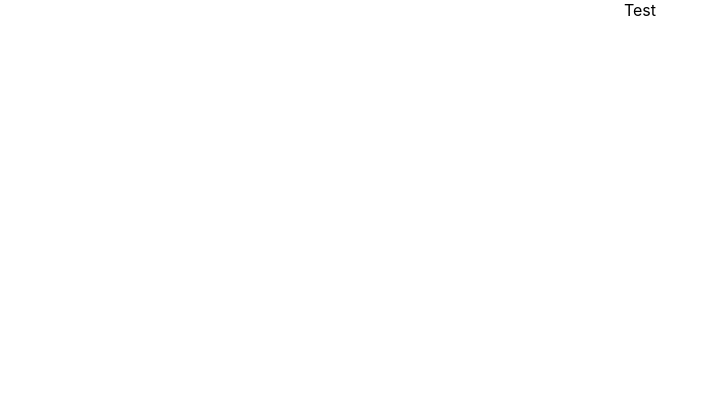
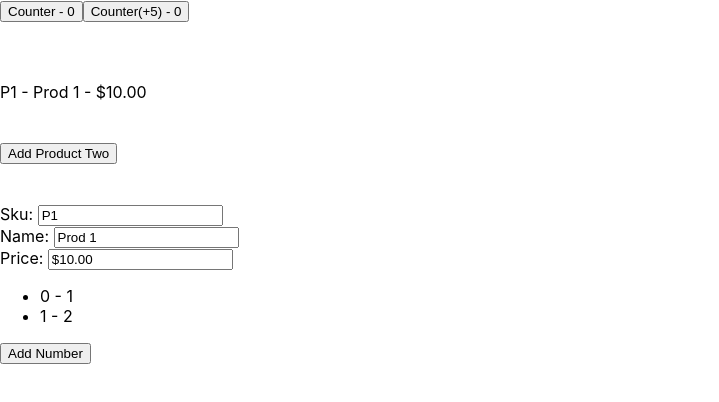
Before and after one commit to kaushal-chauhan/react-hook, a React (Create React App) app: page / in a window 1280 px wide. Shown: the top 402 px of the page, without its empty margins (0-719 px from the left). Built offline with nearby package versions, Linux system fonts and the light colour scheme.

Commit message:
Learning : useState with previous state, array and object

```diff
--- a/src/App.js
+++ b/src/App.js
@@ -1,10 +1,13 @@
-import logo from './logo.svg';
-import './App.css';
+import Counter from "./components/Counter"
+import Products from "./components/Products"
+import StateArray from "./components/StateArray"
 
 function App() {
   return (
     <div className="App">
-      Test
+      <Counter />
+      <Products />
+      <StateArray />
     </div>
   );
 }
--- /dev/null
+++ b/src/components/Counter.js
@@ -0,0 +1,22 @@
+import React from "react"
+
+function Counter()
+{
+    const [count, setCount] = React.useState(0)
+    function plusFive()
+    {
+        var i = 1
+        while(i <= 5) {
+            setCount(prevCnt => prevCnt + 1)
+            i++
+        }
+    }
+
+    return (
+        <div>
+            <button onClick={() => setCount(count + 1)}>Counter - {count}</button>
+            <button onClick={plusFive}>Counter(+5) - {count}</button>
+        </div>
+    )
+}
+export default Counter
--- /dev/null
+++ b/src/components/Products.js
@@ -0,0 +1,34 @@
+import React, { useState } from "react"
+
+function Products()
+{
+    const [products, setProducts] = useState({
+        sku: "P1", name: "Prod 1", price: "$10.00"
+    })
+    function addProductTwo()
+    {
+        setProducts({
+            sku: "P2", name: "Prod 2", price: "$20.00"
+        })
+    }
+    function inputOnChange(e)
+    {
+        setProducts({
+            ...products,
+            [e.target.name]: e.target.value
+        })
+    }
+    return (
+        <div>
+            <br /><br /><br />
+            {products.sku} - {products.name} - {products.price}
+            <br /><br /><br />
+            <button onClick={addProductTwo}>Add Product Two</button>
+            <br /><br /><br />
+            Sku: <input name="sku" value={products.sku} onChange={inputOnChange} /><br />
+            Name: <input name="name" value={products.name} onChange={inputOnChange} /><br />
+            Price: <input name="price" value={products.price} onChange={inputOnChange} /><br />
+        </div>
+    )
+}
+export default Products
--- /dev/null
+++ b/src/components/StateArray.js
@@ -0,0 +1,18 @@
+import React from "react"
+
+function StateArray()
+{
+    const [numbers, setNumbers] = React.useState([1,2])
+    function addNumber() {
+        setNumbers([...numbers, Math.floor(Math.random() *10 ) + 1])
+    }
+    return (
+        <>
+            <ul>
+                {numbers.map((number, index) => <li key={index}>{index} - {number}</li>)}
+            </ul>
+            <button onClick={addNumber}>Add Number</button>
+        </>
+    )
+}
+export default StateArray
```
